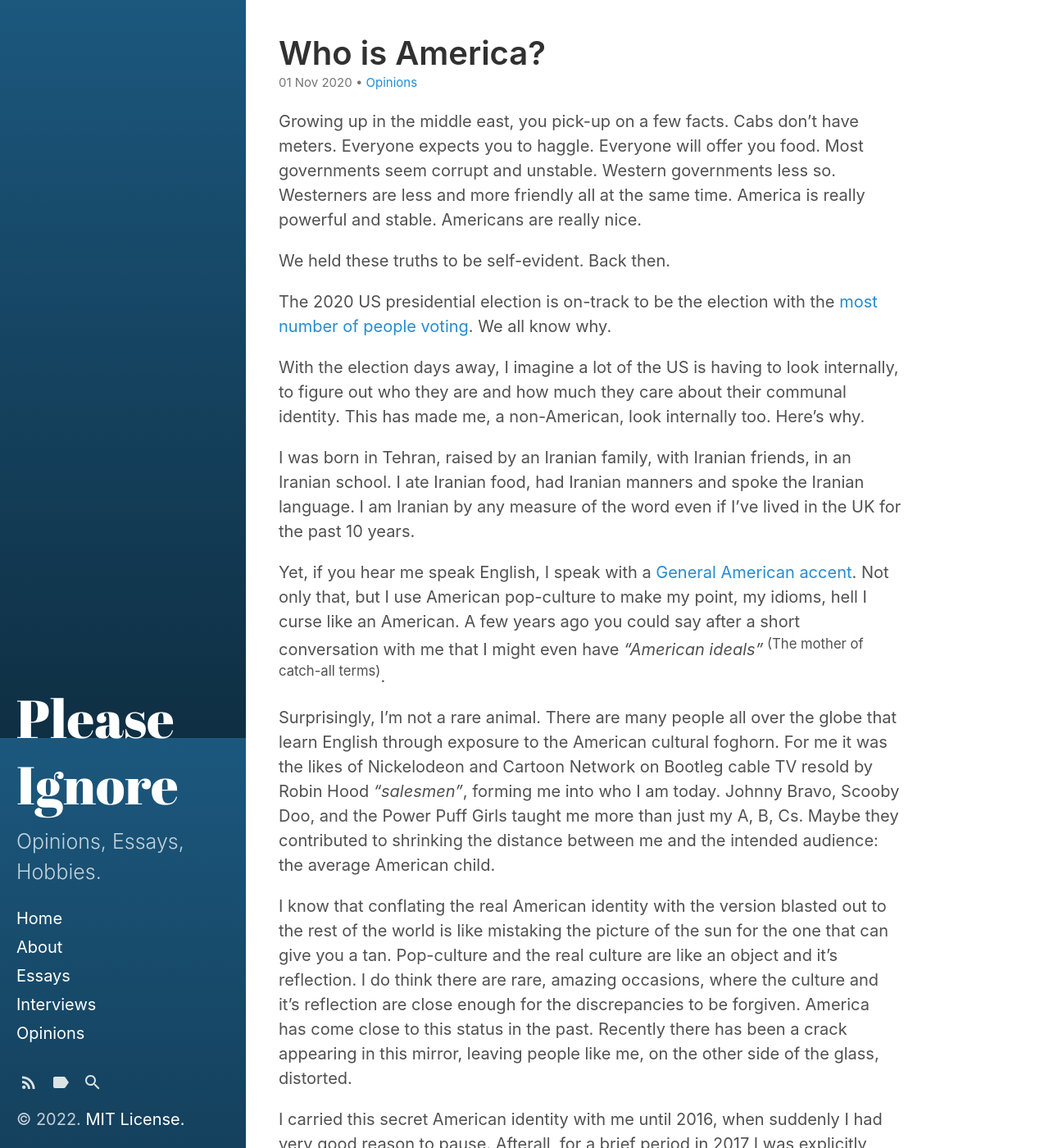
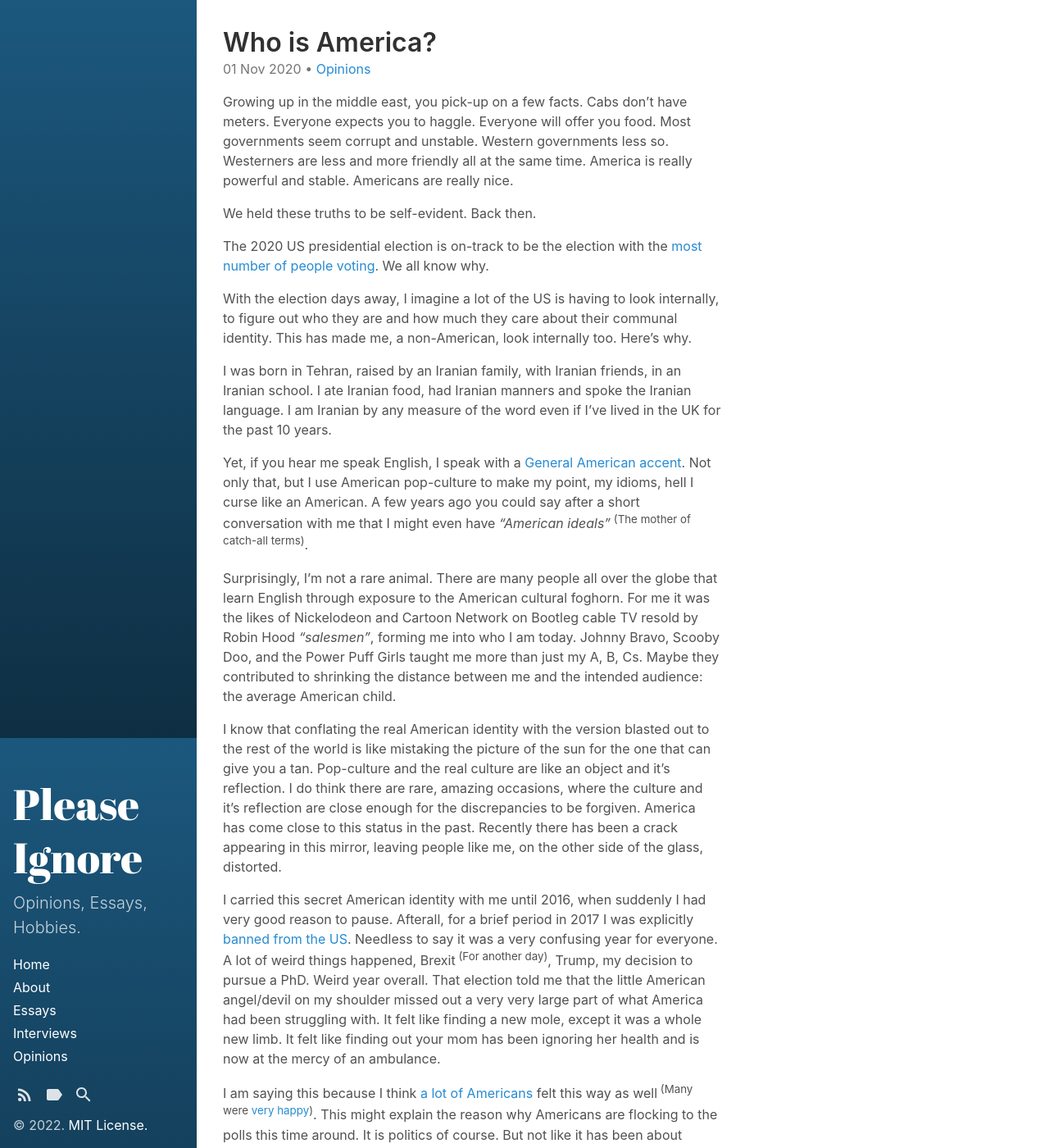
Before and after one commit to alfarzan/plsignore.com, a Jekyll site: the page built from _posts/2020-11-01-who-is-america.md, in a window 1280 px wide and 1400 px high. Shown: the whole window at 82% size. Built offline with Jekyll 4.4.1, drawn with Linux system fonts in a browser that asks for light colours.

Commit message:
Scaling down fonts

```diff
--- a/_layouts/post.html
+++ b/_layouts/post.html
@@ -3,7 +3,7 @@ layout: default
 ---
 
 <header>
-  <h2 class="post-title">{{ page.title }}</h2>
+  <h1 class="post-title">{{ page.title }}</h1>
 </header>
 <div class="content">
   {% include post-meta.html post=page %}
--- a/_sass/hydeout/_posts.scss
+++ b/_sass/hydeout/_posts.scss
@@ -11,7 +11,6 @@
 .page-title,
 .post-title {
   margin-top: 0;
-  font-size: 75%;
 }
 
 .page-title,
@@ -80,7 +79,6 @@ article + *,
   color: $body-muted;
   margin-bottom: 1rem;
   margin-top: -0.5rem;
-  font-size: 75%;
 }
 
 .post,
--- a/_sass/hydeout/_variables.scss
+++ b/_sass/hydeout/_variables.scss
@@ -14,7 +14,7 @@ $blue: #268bd2 !default;
 $brown: #8f5536 !default;
 
 $root-font-family: -apple-system, BlinkMacSystemFont, 'Segoe UI', 'Roboto', 'Oxygen', 'Ubuntu', 'Cantarell', 'Fira Sans', 'Droid Sans', 'Helvetica Neue', Arial, sans-serif !default;
-$root-font-size: 1rem !default;
+$root-font-size: 0.75rem !default;
 $root-line-height: 1.5 !default;
 
 $body-color: $gray-5 !default;
@@ -32,7 +32,7 @@ $section-spacing: 1rem !default;
 $sidebar-width: 15rem !default;
 
 $large-breakpoint: 49rem !default;
-$large-font-size: 1.25rem !default;
+$large-font-size: 1rem !default;
 
 $box-shadow-size: 1px !default;
 $box-shadow-opacity: 0.16 !default;
```
